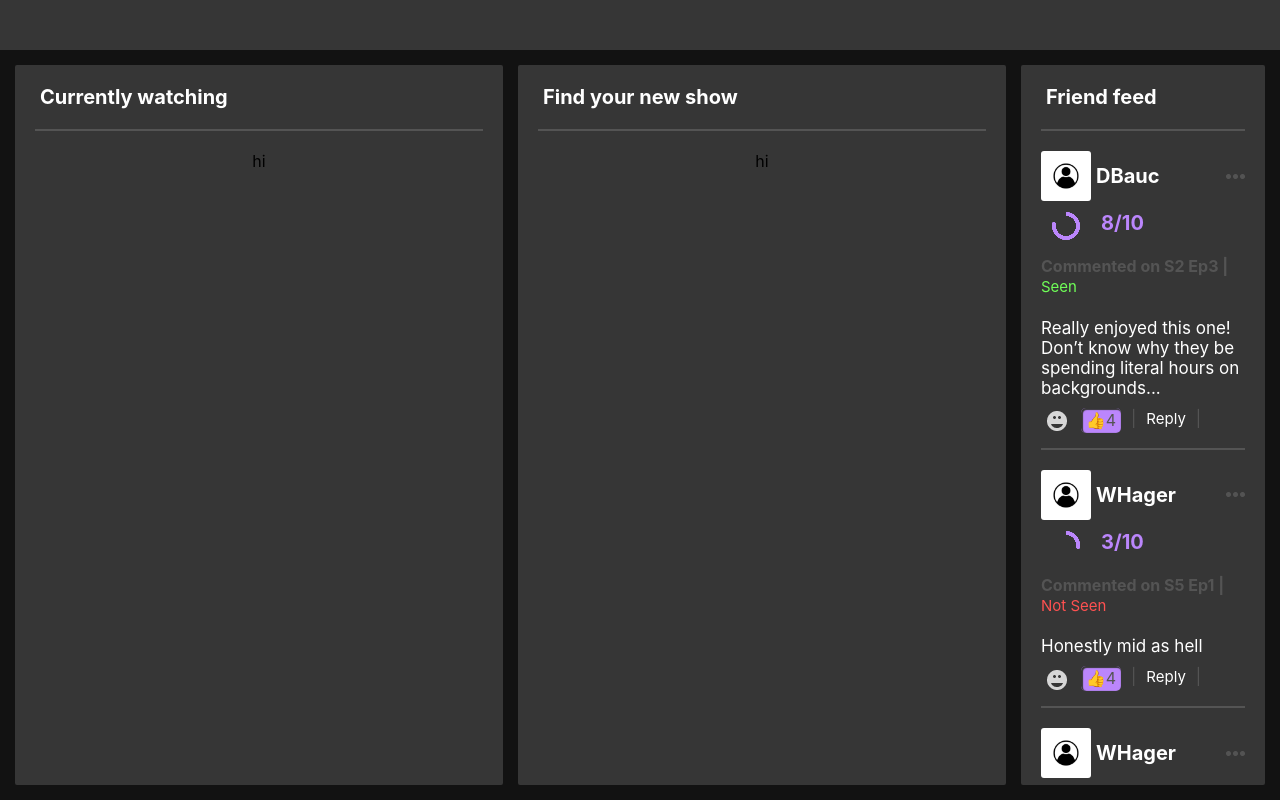
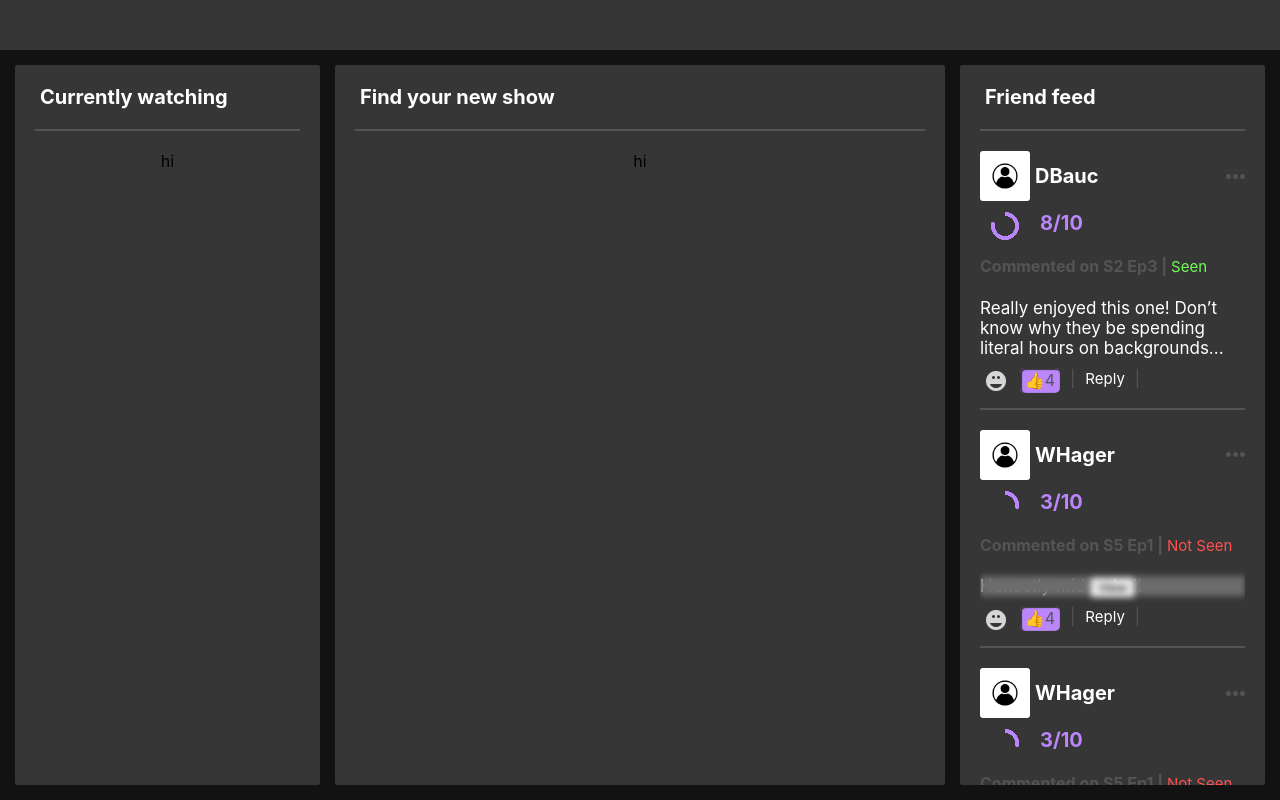
Before and after one commit to LiamMcBride/ani-project, a React (Create React App) app in the folder newFrontend/stat-binge/: page / in a window 1280 px wide. Built offline with nearby package versions, Linux system fonts and the light colour scheme.

Commit message:
Spoiler warning thing

```diff
--- a/newFrontend/stat-binge/src/App.css
+++ b/newFrontend/stat-binge/src/App.css
@@ -1,6 +1,7 @@
 body{
   overflow: hidden;
   max-height: 100vh;
+  /* color: rgba(108, 108, 108, 0.863) */
 }
 
 .App {
--- a/newFrontend/stat-binge/src/Components/Comment.js
+++ b/newFrontend/stat-binge/src/Components/Comment.js
@@ -42,7 +42,7 @@ export function FeedComment(props){
             <div style={{"textAlign": "left", "margin": "0", "color": secondGray}}>
                 <h4 syle={{"display": "inline", "fontSize": "15px", "fontWeight": "normal", "textAlign": "left",}}>Commented on {data.episode} | <SeenTag seen={data.seen}></SeenTag></h4>
             </div>
-            <CommentText>{data.comment}</CommentText>
+            <CommentText hide={!data.seen}>{data.comment}</CommentText>
             <div style={{"margin": "10px 0", "textAlign": "left", "color": secondGray}}>
                 <EmojiButton></EmojiButton>
                 <ReactionButton></ReactionButton>
--- a/newFrontend/stat-binge/src/Components/Feed.js
+++ b/newFrontend/stat-binge/src/Components/Feed.js
@@ -3,6 +3,7 @@
 let feedStyle = {
     "height": "100%",
     "overflow": "scroll",
+    // "paddingBottom": "50px",
 }
 
 export function Feed(props){
@@ -10,6 +11,7 @@ export function Feed(props){
     return (
         <div style={feedStyle}>
             {props.children ? props.children : null}
+            <div style={{"width": "2px", "height": "100px"}}></div>
         </div>
     );
 }
--- a/newFrontend/stat-binge/src/Components/Text.js
+++ b/newFrontend/stat-binge/src/Components/Text.js
@@ -9,8 +9,26 @@ const commentTextStyle = {
 }
 
 export function CommentText(props){
+    const blurryDivStyle = (on) => {
+        return {
+            "height": "100%",
+            "width": "100%",
+            "backgroundColor": "rgba(108, 108, 108, 1)",
+            "position": "absolute",
+            "top": "0",
+            "left": "0",
+            "filter": "blur(3px)",
+            "display": on ? "block" : "none",
+        }
+    }
+
     return (
-        <p style={commentTextStyle}>{props.children}</p>
+        <div style={{"position": "relative"}}>
+            <p style={commentTextStyle}>{props.children}</p>
+            <div style={blurryDivStyle(props.hide)}>
+                <button style={{"zIndex": "1"}}>View</button>
+            </div>
+        </div>
     );
 }
 
--- a/newFrontend/stat-binge/src/Pages/MainPage.js
+++ b/newFrontend/stat-binge/src/Pages/MainPage.js
@@ -8,7 +8,7 @@ import { HorizontalDividerLine } from "../Components/LineDivider";
 const mainPageStyle = {
   "backgroundColor": black,
   "display": "grid",
-  "gridTemplateColumns": "1fr 1fr .5fr",
+  "gridTemplateColumns": ".5fr 1fr .5fr",
   "gridGap": "15px",
   // "width": "100%",
   "padding": "15px",
```
